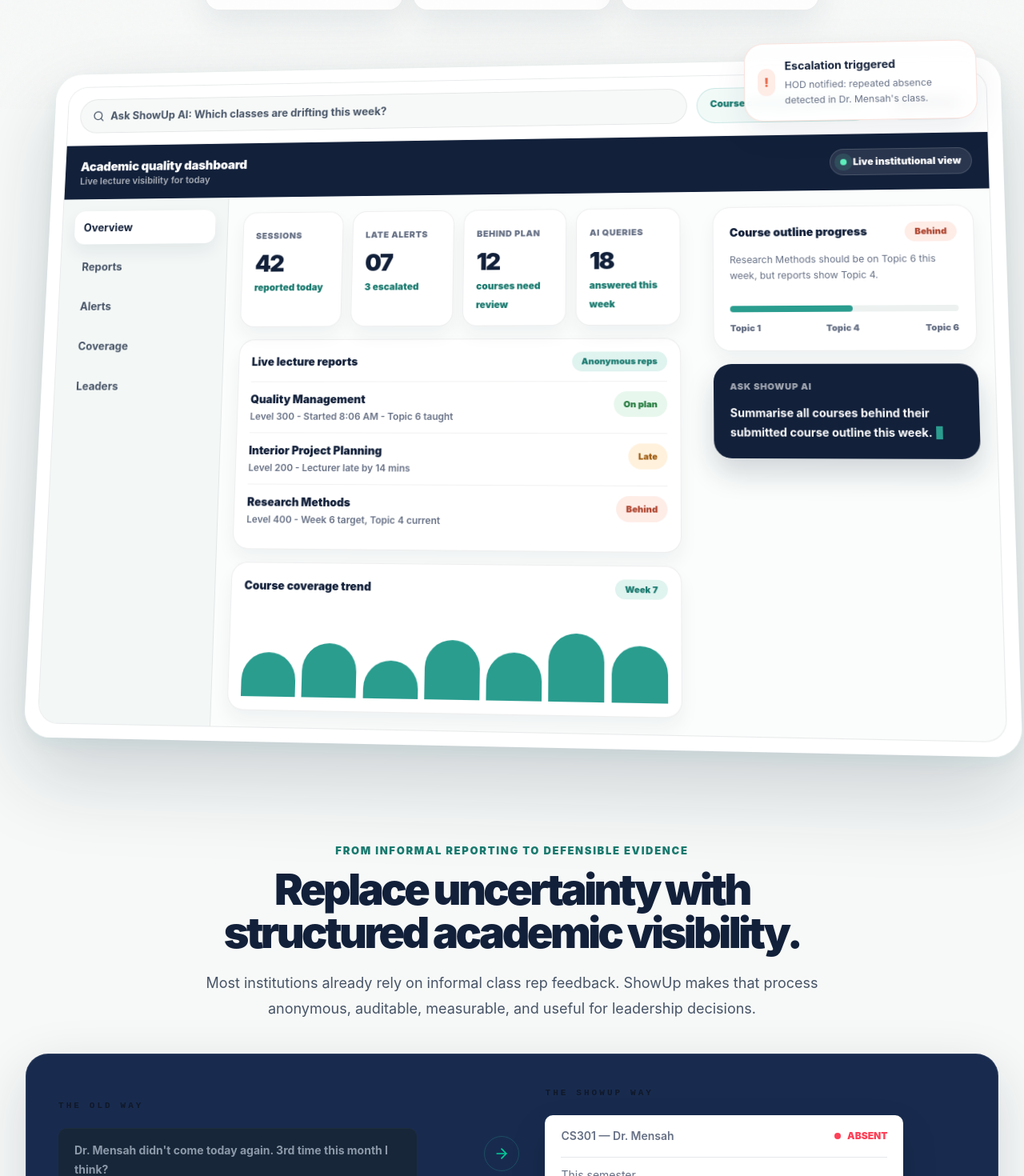
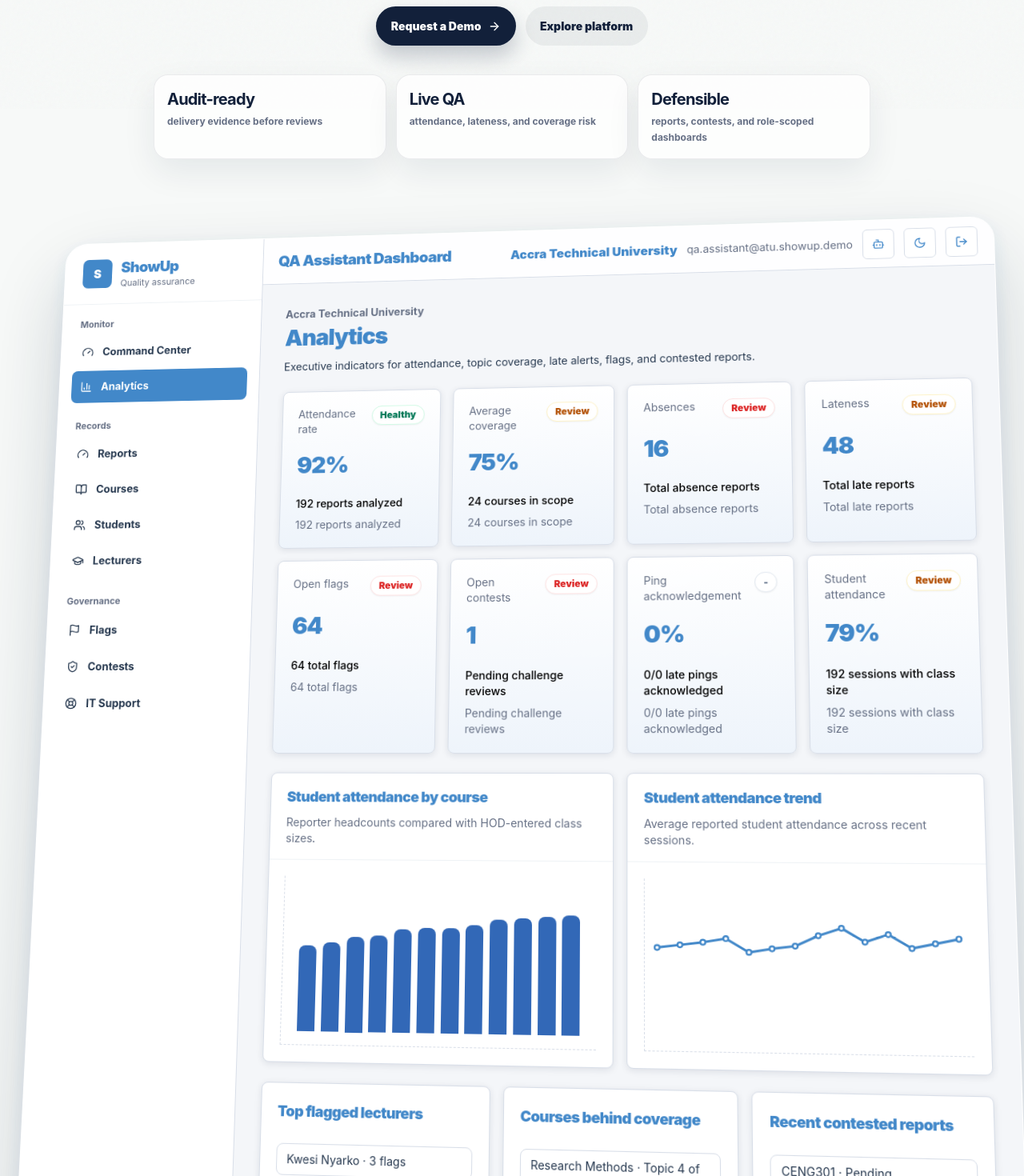
Before and after one commit to kobinaq/ShowUp, a Next.js app: page / in a window 1280 px wide. Shown: the part 664-2134 px from the top of the page at 80% size. Built offline with nearby package versions, Linux system fonts and the light colour scheme.

Commit message:
new hero

```diff
--- a/src/components/landing/Hero.tsx
+++ b/src/components/landing/Hero.tsx
@@ -1,31 +1,47 @@
 import Link from "next/link";
-import { ArrowRight, Search } from "lucide-react";
+import { ArrowRight, BarChart3, BookOpen, Bot, Flag, Gauge, GraduationCap, LifeBuoy, LogOut, Moon, ShieldCheck, Users } from "lucide-react";
 
-const kpis = [
-  ["42", "Sessions", "reported today"],
-  ["07", "Late Alerts", "3 escalated"],
-  ["12", "Behind Plan", "courses need review"],
-  ["18", "AI Queries", "answered this week"]
+const metrics = [
+  ["Attendance rate", "92%", "192 reports analyzed", "Healthy", "green"],
+  ["Average coverage", "75%", "24 courses in scope", "Review", "amber"],
+  ["Absences", "16", "Total absence reports", "Review", "red"],
+  ["Lateness", "48", "Total late reports", "Review", "amber"],
+  ["Open flags", "64", "64 total flags", "Review", "red"],
+  ["Open contests", "1", "Pending challenge reviews", "Review", "red"],
+  ["Ping acknowledgement", "0%", "0/0 late pings acknowledged", "-", "grey"],
+  ["Student attendance", "79%", "192 sessions with class size", "Review", "amber"]
 ];
 
-const reports = [
-  ["Quality Management", "Level 300 - Started 8:06 AM - Topic 6 taught", "On plan", "ok"],
-  ["Interior Project Planning", "Level 200 - Lecturer late by 14 mins", "Late", "warn"],
-  ["Research Methods", "Level 400 - Week 6 target, Topic 4 current", "Behind", "risk"]
-];
+const navGroups = [
+  ["Monitor", [["Command Center", Gauge], ["Analytics", BarChart3]]],
+  ["Records", [["Reports", Gauge], ["Courses", BookOpen], ["Students", Users], ["Lecturers", GraduationCap]]],
+  ["Governance", [["Flags", Flag], ["Contests", ShieldCheck], ["IT Support", LifeBuoy]]]
+] as const;
+
+const bars = [55, 57, 61, 62, 66, 67, 67, 69, 73, 74, 75, 76];
+const linePoints = [72, 75, 78, 82, 68, 72, 75, 86, 94, 80, 88, 74, 79, 84];
 
 export function Hero() {
   return (
     <header className="relative px-4 pb-16 pt-20 sm:px-6 lg:px-8">
       <div className="mx-auto max-w-7xl">
-        <div className="reveal mx-auto max-w-4xl text-center">
+        <div className="reveal mx-auto max-w-5xl text-center">
+          <div className="inline-flex items-center gap-2 rounded-full border border-[#4288c9]/20 bg-white/80 px-4 py-2 text-sm font-black text-[#4288c9] shadow-[0_8px_22px_rgba(66,136,201,0.10)]">
+            Make every semester GTEC-ready
+          </div>
 
           <h1 className="mx-auto mt-6 max-w-5xl text-[clamp(3rem,7vw,5.8rem)] font-black leading-[0.94] tracking-[-0.075em] text-[#12203a]">
             Academic delivery, monitored in real time.
           </h1>
-          <p className="mx-auto mt-6 max-w-3xl text-lg leading-8 text-[#475467]">
+          <div className="mx-auto mt-6 max-w-4xl space-y-4 text-lg leading-8 text-[#475467]">
+            <p>
               ShowUp helps universities monitor lecture attendance, punctuality, and course coverage through anonymous class rep reports, live alerts, and role-based quality assurance dashboards.
             </p>
+            <p>
+              ShowUp helps tertiary institutions monitor lecturer attendance, course progress, student feedback, and academic delivery risks as they happen, so leadership can build stronger QA evidence before audits, reviews, and accreditation conversations.
+            </p>
+            <p className="font-black text-[#12203a]">See the gaps. Act early. Prove delivery.</p>
+          </div>
 
           <div className="mt-8 flex flex-wrap justify-center gap-3">
             <Link href="#demo-request" className="showup-btn showup-btn-primary">
@@ -37,11 +53,11 @@
             </Link>
           </div>
 
-          <div className="mx-auto mt-9 grid max-w-3xl gap-3 sm:grid-cols-3">
+          <div className="mx-auto mt-9 grid max-w-4xl gap-3 sm:grid-cols-3">
             {[
-              ["Protected", "anonymous rep reporting"],
-              ["Live", "attendance and lateness alerts"],
-              ["Measured", "course coverage intelligence"]
+              ["Audit-ready", "delivery evidence before reviews"],
+              ["Live QA", "attendance, lateness, and coverage risk"],
+              ["Defensible", "reports, contests, and role-scoped dashboards"]
             ].map(([strong, label]) => (
               <div key={strong} className="rounded-[18px] border border-[rgba(16,24,40,0.08)] bg-white/75 p-4 text-left shadow-[0_16px_40px_rgba(18,32,58,0.08)]">
                 <strong className="block text-xl tracking-[-0.04em] text-[#12203a]">{strong}</strong>
@@ -52,114 +68,111 @@
         </div>
 
         <div id="heroVisual" className="reveal relative mt-14 [perspective:1800px]">
-          <div className="absolute left-1/2 top-1/2 h-[560px] w-[820px] -translate-x-1/2 -translate-y-1/2 rounded-full bg-[#2a9d8f]/12 blur-3xl" aria-hidden />
-          <div className="showup-dashboard relative rounded-[34px] border border-white/70 bg-white/90 p-4 shadow-[0_44px_100px_rgba(18,32,58,0.18),0_8px_24px_rgba(42,157,143,0.08)] backdrop-blur-xl [transform:rotateX(7deg)_rotateY(-5deg)_rotateZ(0.6deg)] [transform-style:preserve-3d]">
-            <div className="overflow-hidden rounded-[26px] border border-[rgba(16,24,40,0.08)] bg-[#fbfdfc]">
-              <div className="grid gap-3 border-b border-[rgba(16,24,40,0.07)] bg-white p-4 md:grid-cols-[1fr_auto_auto]">
-                <div className="flex items-center gap-2 rounded-full border border-[rgba(16,24,40,0.08)] bg-[#f7f9f8] px-4 py-3 text-sm font-bold text-[#475467]">
-                  <Search className="h-4 w-4" aria-hidden />
-                  Ask ShowUp AI: Which classes are drifting this week?
+          <div className="absolute left-1/2 top-1/2 h-[560px] w-[860px] -translate-x-1/2 -translate-y-1/2 rounded-full bg-[#4288c9]/14 blur-3xl" aria-hidden />
+          <div className="showup-dashboard relative overflow-hidden rounded-[30px] border border-white/80 bg-white shadow-[0_44px_100px_rgba(18,32,58,0.18),0_8px_24px_rgba(66,136,201,0.10)] [transform:rotateX(7deg)_rotateY(-5deg)_rotateZ(0.6deg)] [transform-style:preserve-3d]">
+            <div className="grid min-h-[720px] bg-[#f4f6f9] lg:grid-cols-[270px_1fr]">
+              <aside className="hidden border-r border-[#d8dee8] bg-white lg:block">
+                <div className="flex items-center gap-3 border-b border-[#eef2f5] px-6 py-5">
+                  <div className="grid h-10 w-10 place-items-center rounded-lg bg-[#4288c9] font-black text-white">S</div>
+                  <div>
+                    <p className="text-xl font-black tracking-[-0.04em] text-[#4288c9]">ShowUp</p>
+                    <p className="text-xs text-[#667085]">Quality assurance</p>
                   </div>
-                <div className="rounded-full border border-[#2a9d8f]/20 bg-[#f2faf8] px-4 py-3 text-xs font-black text-[#18796e]">
-                  Course coverage engine active
                 </div>
-                <button className="showup-btn showup-btn-secondary px-4 py-3 text-xs">Run Query</button>
+                <nav className="space-y-6 px-4 py-5">
+                  {navGroups.map(([group, items]) => (
+                    <div key={group}>
+                      <p className="mb-2 px-2 text-xs font-bold text-[#667085]">{group}</p>
+                      <div className="space-y-1">
+                        {items.map(([label, Icon]) => {
+                          const active = label === "Analytics";
+                          return (
+                            <div key={label} className={`flex min-h-11 items-center gap-3 rounded-lg px-3 text-sm font-bold ${active ? "bg-[#4288c9] text-white" : "text-[#26384f]"}`}>
+                              <Icon className="h-4 w-4" aria-hidden />
+                              {label}
                             </div>
+                          );
+                        })}
+                      </div>
+                    </div>
+                  ))}
+                </nav>
+              </aside>
 
-              <div className="bg-[#12203a] px-5 py-4 text-white">
-                <div className="flex flex-wrap items-center justify-between gap-3">
-                  <div>
-                    <h2 className="text-base font-black tracking-[-0.02em]">Academic quality dashboard</h2>
-                    <p className="text-xs font-semibold text-white/65">Live lecture visibility for today</p>
-                  </div>
-                  <span className="inline-flex items-center gap-2 rounded-full border border-white/15 bg-white/10 px-3 py-2 text-xs font-black">
-                    <span className="h-2 w-2 rounded-full bg-[#5df0bb] shadow-[0_0_0_7px_rgba(93,240,187,0.12)]" />
-                    Live institutional view
+              <div className="min-w-0">
+                <div className="grid min-h-16 grid-cols-[1fr_auto_1fr] items-center gap-3 border-b border-[#d8dee8] bg-white/95 px-5">
+                  <h2 className="font-black tracking-[-0.035em] text-[#4288c9] sm:text-xl">QA Assistant Dashboard</h2>
+                  <p className="hidden font-black text-[#4288c9] md:block">Accra Technical University</p>
+                  <div className="flex items-center justify-end gap-3">
+                    <span className="hidden truncate text-sm text-[#667085] lg:block">qa.assistant@atu.showup.demo</span>
+                    {[Bot, Moon, LogOut].map((Icon, index) => (
+                      <span key={index} className="grid h-10 w-10 place-items-center rounded-md border border-[#d8dee8] bg-white text-[#4288c9]">
+                        <Icon className="h-4 w-4" aria-hidden />
                       </span>
+                    ))}
                   </div>
                 </div>
 
-              <div className="grid min-h-[480px] lg:grid-cols-[220px_1.25fr_0.75fr]">
-                <aside className="hidden border-r border-[rgba(16,24,40,0.07)] bg-[#f3f7f6] p-4 lg:block">
-                  {["Overview", "Reports", "Alerts", "Coverage", "Leaders"].map((item, index) => (
-                    <div key={item} className={`mb-2 rounded-[14px] px-3 py-3 text-sm font-bold ${index === 0 ? "bg-white text-[#12203a] shadow-[0_10px_22px_rgba(18,32,58,0.07)]" : "text-[#475467]"}`}>
-                      {item}
+                <div className="space-y-6 p-5 lg:p-8">
+                  <div>
+                    <p className="text-sm font-bold text-[#667085]">Accra Technical University</p>
+                    <h3 className="mt-1 text-3xl font-black tracking-[-0.04em] text-[#4288c9]">Analytics</h3>
+                    <p className="mt-3 text-sm text-[#26384f]">Executive indicators for attendance, topic coverage, late alerts, flags, and contested reports.</p>
                   </div>
-                  ))}
-                </aside>
 
-                <div className="p-5">
-                  <div className="grid gap-3 sm:grid-cols-2 xl:grid-cols-4">
-                    {kpis.map(([value, label, sub]) => (
-                      <div key={label} className="rounded-[18px] border border-[rgba(16,24,40,0.07)] bg-white p-4 shadow-[0_12px_22px_rgba(18,32,58,0.05)]">
-                        <span className="text-[11px] font-black uppercase tracking-[0.05em] text-[#667085]">{label}</span>
-                        <strong className="mt-2 block text-3xl font-black tracking-[-0.06em] text-[#12203a]">{value}</strong>
-                        <small className="text-xs font-black text-[#18796e]">{sub}</small>
+                  <div className="grid gap-4 sm:grid-cols-2 xl:grid-cols-4">
+                    {metrics.map(([label, value, helper, badge, tone]) => (
+                      <div key={label} className="rounded-lg border border-[#d8dee8] bg-[linear-gradient(to_bottom,#ffffff,#eef4fb)] p-5 shadow-[0_2px_8px_rgba(18,32,58,0.10)]">
+                        <div className="flex items-start justify-between gap-3">
+                          <p className="text-sm text-[#667085]">{label}</p>
+                          <span className={`rounded-full border bg-white px-2.5 py-1 text-xs font-black shadow-sm ${tone === "green" ? "border-emerald-100 text-emerald-700" : tone === "red" ? "border-red-100 text-red-600" : tone === "amber" ? "border-amber-100 text-amber-700" : "border-slate-200 text-slate-500"}`}>
+                            {badge}
+                          </span>
+                        </div>
+                        <strong className="mt-5 block text-3xl font-black tracking-[-0.04em] text-[#4288c9]">{value}</strong>
+                        <p className="mt-6 text-sm font-medium text-black">{helper}</p>
+                        <p className="mt-2 text-sm text-[#667085]">{helper}</p>
                       </div>
                     ))}
                   </div>
 
-                  <div className="mt-4 rounded-[20px] border border-[rgba(16,24,40,0.07)] bg-white p-4 shadow-[0_12px_22px_rgba(18,32,58,0.05)]">
-                    <div className="mb-3 flex items-center justify-between">
-                      <h3 className="text-sm font-black text-[#12203a]">Live lecture reports</h3>
-                      <span className="rounded-full bg-[#dff3ef] px-3 py-1 text-[11px] font-black text-[#18796e]">Anonymous reps</span>
-                    </div>
-                    {reports.map(([title, meta, status, tone]) => (
-                      <div key={title} className="grid gap-3 border-t border-[rgba(16,24,40,0.06)] py-3 first:border-t-0 sm:grid-cols-[1fr_auto]">
-                        <div>
-                          <div className="text-sm font-black text-[#12203a]">{title}</div>
-                          <div className="mt-1 text-xs font-semibold text-[#667085]">{meta}</div>
-                        </div>
-                        <span className={`h-fit rounded-full px-3 py-2 text-[11px] font-black ${tone === "ok" ? "bg-[#e8f7ed] text-[#247a3e]" : tone === "warn" ? "bg-[#fff1dc] text-[#a05d12]" : "bg-[#feece7] text-[#ad432d]"}`}>
-                          {status}
-                        </span>
-                      </div>
+                  <div className="grid gap-4 xl:grid-cols-2">
+                    <ChartPanel title="Student attendance by course" description="Reporter headcounts compared with HOD-entered class sizes.">
+                      <div className="flex h-52 items-end gap-2 border-l border-b border-dashed border-[#d8dee8] px-5 pb-4">
+                        {bars.map((height, index) => (
+                          <span key={index} className="showup-bar flex-1 rounded-t-lg bg-[#3268b7]" style={{ height: `${height}%`, animationDelay: `${index * 60}ms` }} />
                         ))}
                       </div>
+                    </ChartPanel>
+                    <ChartPanel title="Student attendance trend" description="Average reported student attendance across recent sessions.">
+                      <div className="relative h-52 border-l border-b border-dashed border-[#d8dee8]">
+                        <svg viewBox="0 0 520 210" className="absolute inset-0 h-full w-full overflow-visible">
+                          <polyline
+                            fill="none"
+                            stroke="#4288c9"
+                            strokeWidth="4"
+                            strokeLinecap="round"
+                            strokeLinejoin="round"
+                            points={linePoints.map((value, index) => `${20 + index * 37},${190 - value * 1.55}`).join(" ")}
+                          />
+                          {linePoints.map((value, index) => (
+                            <circle key={index} cx={20 + index * 37} cy={190 - value * 1.55} r="4" fill="white" stroke="#4288c9" strokeWidth="3" />
+                          ))}
+                        </svg>
+                      </div>
+                    </ChartPanel>
+                  </div>
 
-                  <div className="mt-4 rounded-[20px] border border-[rgba(16,24,40,0.07)] bg-white p-4 shadow-[0_12px_22px_rgba(18,32,58,0.05)]">
-                    <div className="mb-3 flex items-center justify-between">
-                      <h3 className="text-sm font-black text-[#12203a]">Course coverage trend</h3>
-                      <span className="rounded-full bg-[#dff3ef] px-3 py-1 text-[11px] font-black text-[#18796e]">Week 7</span>
-                    </div>
-                    <div className="flex h-28 items-end gap-2 pt-3">
-                      {[54, 66, 46, 72, 58, 82, 68].map((height, index) => (
-                        <span key={height + index} className="showup-bar flex-1 rounded-t-full bg-[#2a9d8f]" style={{ height: `${height}%`, animationDelay: `${index * 90}ms` }} />
-                      ))}
+                  <div className="grid gap-4 xl:grid-cols-3">
+                    <MiniPanel title="Top flagged lecturers" items={["Kwesi Nyarko · 3 flags", "Adjoa Appiah · 3 flags", "Ama Addo · 3 flags"]} />
+                    <MiniPanel title="Courses behind coverage" items={["Research Methods · Topic 4 of 6", "Procurement Law · 68% coverage"]} />
+                    <MiniPanel title="Recent contested reports" items={["CENG301 · Pending", "MKT302 · Dismissed"]} />
                   </div>
                 </div>
               </div>
-
-                <aside className="grid content-start gap-4 p-5 pt-0 lg:pt-5">
-                  <div className="rounded-[22px] border border-[rgba(16,24,40,0.07)] bg-white p-5 shadow-[0_12px_22px_rgba(18,32,58,0.05)]">
-                    <div className="mb-3 flex items-center justify-between">
-                      <h3 className="text-sm font-black text-[#12203a]">Course outline progress</h3>
-                      <span className="rounded-full bg-[#feece7] px-3 py-1 text-[11px] font-black text-[#ad432d]">Behind</span>
             </div>
-                    <p className="text-xs leading-5 text-[#667085]">Research Methods should be on Topic 6 this week, but reports show Topic 4.</p>
-                    <div className="mt-7 h-2 rounded-full bg-[#edf2f1]">
-                      <span className="block h-full w-[54%] rounded-full bg-[#2a9d8f]" />
-                    </div>
-                    <div className="mt-3 flex justify-between text-[11px] font-black text-[#667085]">
-                      <span>Topic 1</span><span>Topic 4</span><span>Topic 6</span>
-                    </div>
-                  </div>
-                  <div className="rounded-[22px] bg-[#12203a] p-5 text-white shadow-[0_18px_34px_rgba(18,32,58,0.18)]">
-                    <div className="text-[11px] font-black uppercase tracking-[0.06em] text-white/60">Ask ShowUp AI</div>
-                    <div className="mt-3 text-sm font-bold leading-6">Summarise all courses behind their submitted course outline this week.<span className="showup-cursor ml-1 inline-block h-4 w-2 bg-[#2a9d8f] align-[-3px]" /></div>
-                  </div>
-                </aside>
-              </div>
-            </div>
-
-            <div className="showup-float absolute right-7 top-[-24px] hidden w-72 rounded-[24px] border border-[#e76f51]/20 bg-white/90 p-4 shadow-[0_16px_40px_rgba(18,32,58,0.08)] backdrop-blur md:block">
-              <div className="flex items-center gap-3">
-                <span className="grid h-9 w-9 place-items-center rounded-[14px] bg-[#feece7] font-black text-[#e76f51]">!</span>
-                <div>
-                  <strong className="text-sm text-[#12203a]">Escalation triggered</strong>
-                  <p className="mt-1 text-xs leading-5 text-[#667085]">HOD notified: repeated absence detected in Dr. Mensah&apos;s class.</p>
-                </div>
-              </div>
+            <div className="absolute bottom-6 right-6 hidden h-14 w-14 place-items-center rounded-full bg-[#4288c9] text-white shadow-[0_16px_28px_rgba(66,136,201,0.35)] md:grid">
+              <Bot className="h-6 w-6" aria-hidden />
             </div>
           </div>
         </div>
@@ -167,3 +180,28 @@
     </header>
   );
 }
+
+function ChartPanel({ title, description, children }: { title: string; description: string; children: React.ReactNode }) {
+  return (
+    <div className="overflow-hidden rounded-lg border border-[#d8dee8] bg-white shadow-[0_2px_8px_rgba(18,32,58,0.10)]">
+      <div className="border-b border-[#eef2f5] px-5 py-4">
+        <h4 className="text-lg font-black tracking-[-0.035em] text-[#4288c9]">{title}</h4>
+        <p className="mt-2 text-sm text-[#667085]">{description}</p>
+      </div>
+      <div className="p-5">{children}</div>
+    </div>
+  );
+}
+
+function MiniPanel({ title, items }: { title: string; items: string[] }) {
+  return (
+    <div className="rounded-lg border border-[#d8dee8] bg-white p-5 shadow-[0_2px_8px_rgba(18,32,58,0.10)]">
+      <h4 className="text-lg font-black tracking-[-0.035em] text-[#4288c9]">{title}</h4>
+      <div className="mt-6 space-y-2">
+        {items.map((item) => (
+          <p key={item} className="rounded-lg border border-[#d8dee8] px-3 py-2 text-sm text-[#26384f]">{item}</p>
+        ))}
+      </div>
+    </div>
+  );
+}
```
Lines whose indentation alone changed are shown as unchanged.
